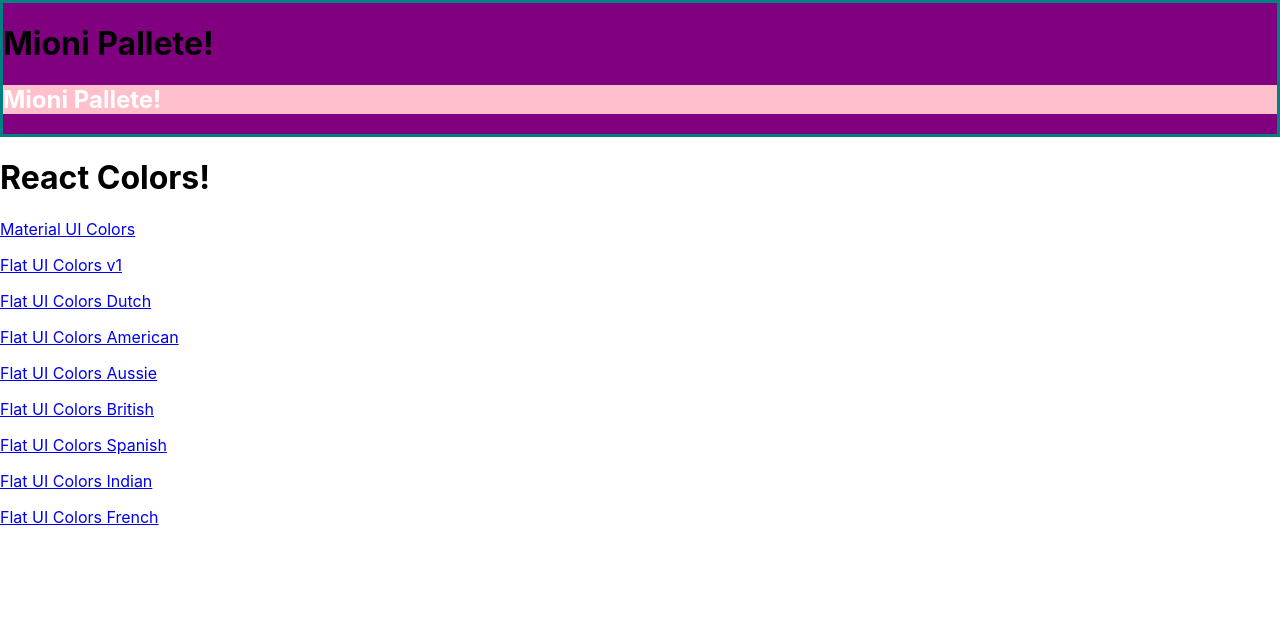
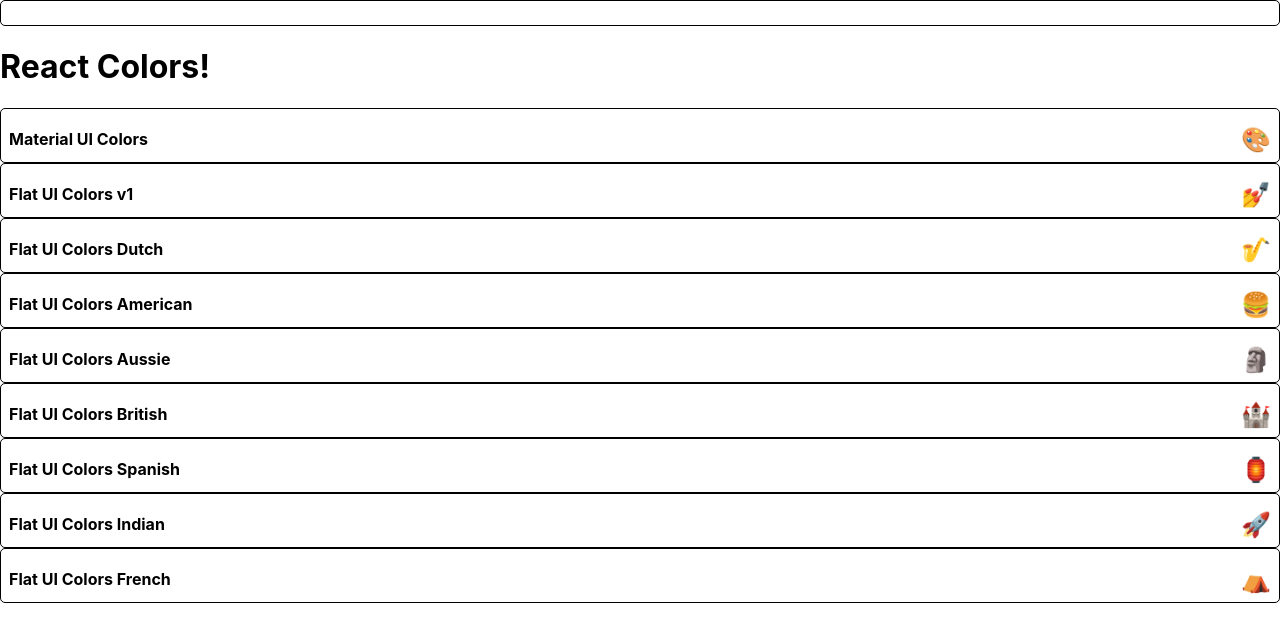
Before and after one commit to agrawalsrijan/ColorApp-React, a React (Create React App) app: page / in a window 1280 px wide. Shown: the top 642 px of the page. Built offline with nearby package versions, Linux system fonts and the light colour scheme.

Commit message:
Start styling MiniPallete

```diff
--- a/src/MiniPallete.js
+++ b/src/MiniPallete.js
@@ -2,27 +2,46 @@
 import {withStyles} from "@material-ui/styles";
 
 const styles = {
-  main:{
-    backgroundColor:"purple",
-    border:"3px solid teal"
+  root: {
+    backgroundColor:"white",
+    border:"1px solid black",
+    borderRadius:"5px",
+    padding:"0.5rem",
+    position:"relative",
+    overflow:"hidden",
+    "&:hover":{
+      cursor:"pointer"
+    }
+  },
+  colors: {
+    backgroundColor:"grey",
 
   },
-  secondary:{
-    backgroundColor:"pink",
-    "& h1":{
-      color:"white"
-    }
+  title:{
+    display:"flex",
+    justifyContent:"space-between",
+    alignItems:"center",
+    margin:"0",
+    color:"black",
+    paddingTop:"0.5rem",
+    fontSize:"1rem",
+    position:"relative"
+  },
+  emoji:{
+    marginLeft:"0.5rem",
+    fontSize:"1.5rem"
   }
-}
+};
 
 function MiniPallete(props){
-  const {classes} = props;
+  const {classes,paletteName,emoji} = props;
   return(
-    <div className = {classes.main}>
-      <h1>Mioni Pallete!</h1>
-      <section className={classes.secondary}>
-        <h1>Mioni Pallete!</h1>
-      </section>
+    <div className = {classes.root}>
+      <div className={classes.colors}></div>
+      <h5 className={classes.title}>
+        {paletteName} <span className={classes.emoji}>{emoji}</span>
+      </h5>
+
     </div>
   )
 
--- a/src/PalleteList.js
+++ b/src/PalleteList.js
@@ -12,11 +12,7 @@
         <MiniPallete/>
         <h1>React Colors!</h1>
         {palletes.map(pallete=>(
-          <p>
-            <Link to={`/pallete/${pallete.id}`}>
-              {pallete.paletteName}
-            </Link>
-          </p>
+          <MiniPallete {...pallete}/>
 
 
         ))}
```
